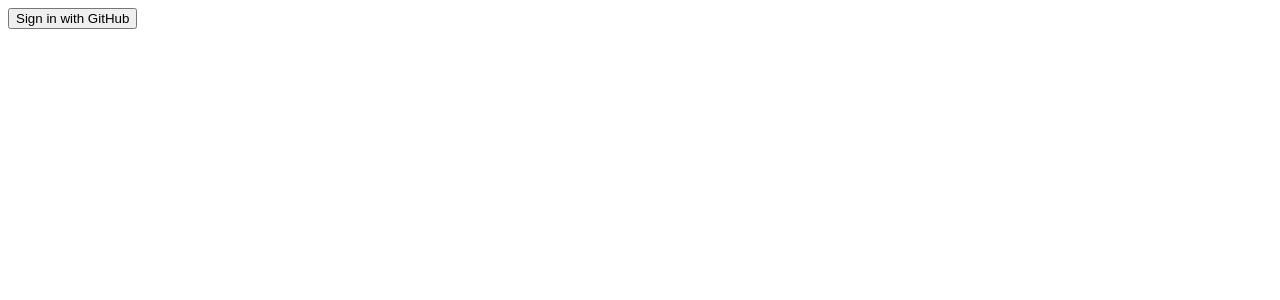
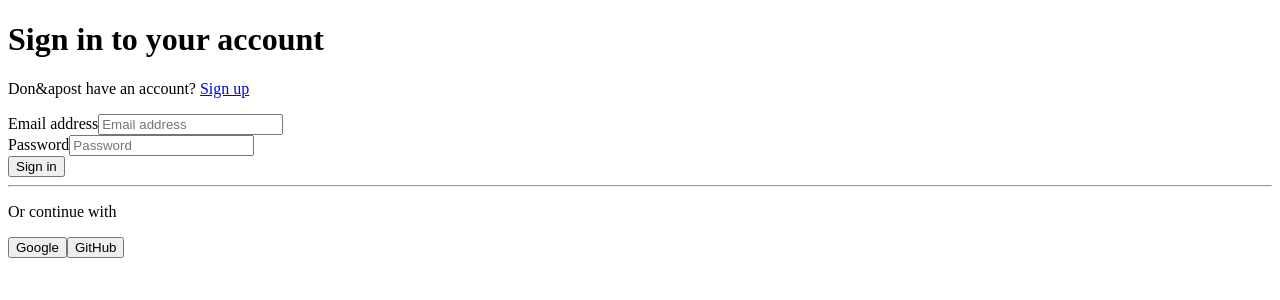
Before and after one commit to neilgebhard/instagram-clone, a Next.js app: page / in a window 1280 px wide. Shown: the top 300 px of the page. Built offline with nearby package versions, Linux system fonts and the light colour scheme; no server answers.

Commit message:
Add login page

```diff
--- a/app/page.tsx
+++ b/app/page.tsx
@@ -1,9 +1,121 @@
-import LoginButton from '@/components/LoginButton'
+'use client'
+
+import { useState } from 'react'
+import { signIn, signOut, useSession } from 'next-auth/react'
+import { useRouter } from 'next/navigation'
+import Link from 'next/link'
 
 export default function Home() {
+  const router = useRouter()
+  const { data: session, status } = useSession()
+  const [formData, setFormData] = useState({
+    email: '',
+    password: '',
+  })
+  const [error, setError] = useState('')
+  const [isLoading, setIsLoading] = useState(false)
+
+  const handleSubmit = async (e: React.FormEvent) => {
+    e.preventDefault()
+    setError('')
+    setIsLoading(true)
+
+    try {
+      const result = await signIn('credentials', {
+        email: formData.email,
+        password: formData.password,
+        redirect: false,
+      })
+
+      if (result?.error) {
+        setError('Invalid email or password')
+      } else {
+        router.push('/')
+        router.refresh()
+      }
+    } finally {
+      setIsLoading(false)
+    }
+  }
+
+  const handleChange = (e: React.ChangeEvent<HTMLInputElement>) => {
+    setFormData((prev) => ({
+      ...prev,
+      [e.target.name]: e.target.value,
+    }))
+  }
+
+  if (status === 'loading') {
+    return <div>Loading...</div>
+  }
+
+  if (session) {
+    return (
+      <div>
+        <h1>Welcome back, {session.user?.email}</h1>
+        <p>You are logged in!</p>
+        <button onClick={() => signOut()}>Sign out</button>
+      </div>
+    )
+  }
+
   return (
     <div>
-      <LoginButton />
+      <h1>Sign in to your account</h1>
+      <p>
+        Don&apost have an account? <Link href='/signup'>Sign up</Link>
+      </p>
+
+      <form onSubmit={handleSubmit}>
+        <div>
+          <label htmlFor='email'>Email address</label>
+          <input
+            id='email'
+            name='email'
+            type='email'
+            required
+            value={formData.email}
+            onChange={handleChange}
+            placeholder='Email address'
+          />
+        </div>
+
+        <div>
+          <label htmlFor='password'>Password</label>
+          <input
+            id='password'
+            name='password'
+            type='password'
+            required
+            value={formData.password}
+            onChange={handleChange}
+            placeholder='Password'
+          />
+        </div>
+
+        {error && <div>{error}</div>}
+
+        <button type='submit' disabled={isLoading}>
+          {isLoading ? 'Signing in...' : 'Sign in'}
+        </button>
+
+        <hr />
+        <p>Or continue with</p>
+
+        <button
+          type='button'
+          onClick={() => signIn('google', { callbackUrl: '/' })}
+        >
+          Google
+        </button>
+
+        <button
+          type='button'
+          onClick={() => signIn('github', { callbackUrl: '/' })}
+        >
+          GitHub
+        </button>
+      </form>
     </div>
   )
 }
```
